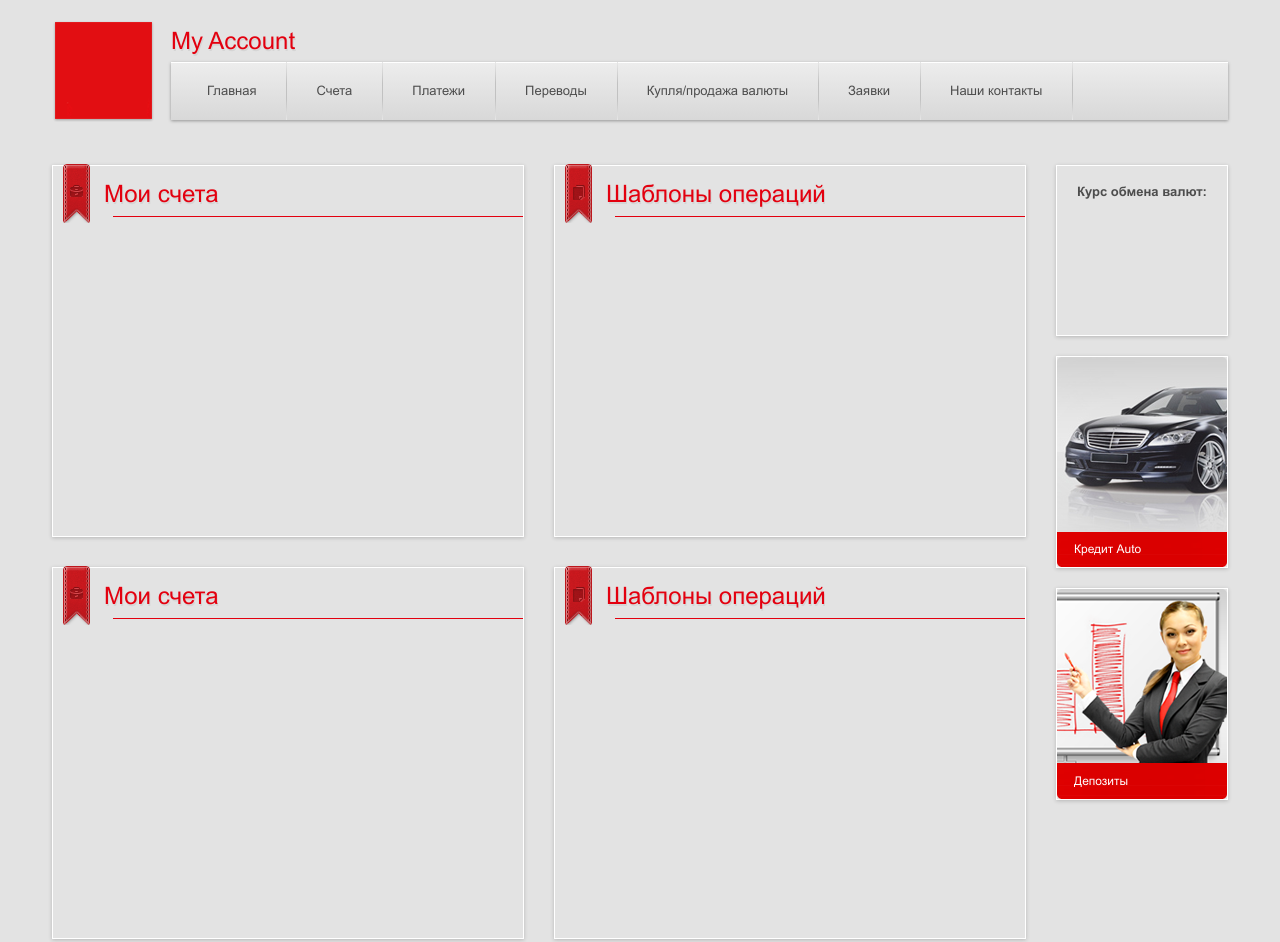
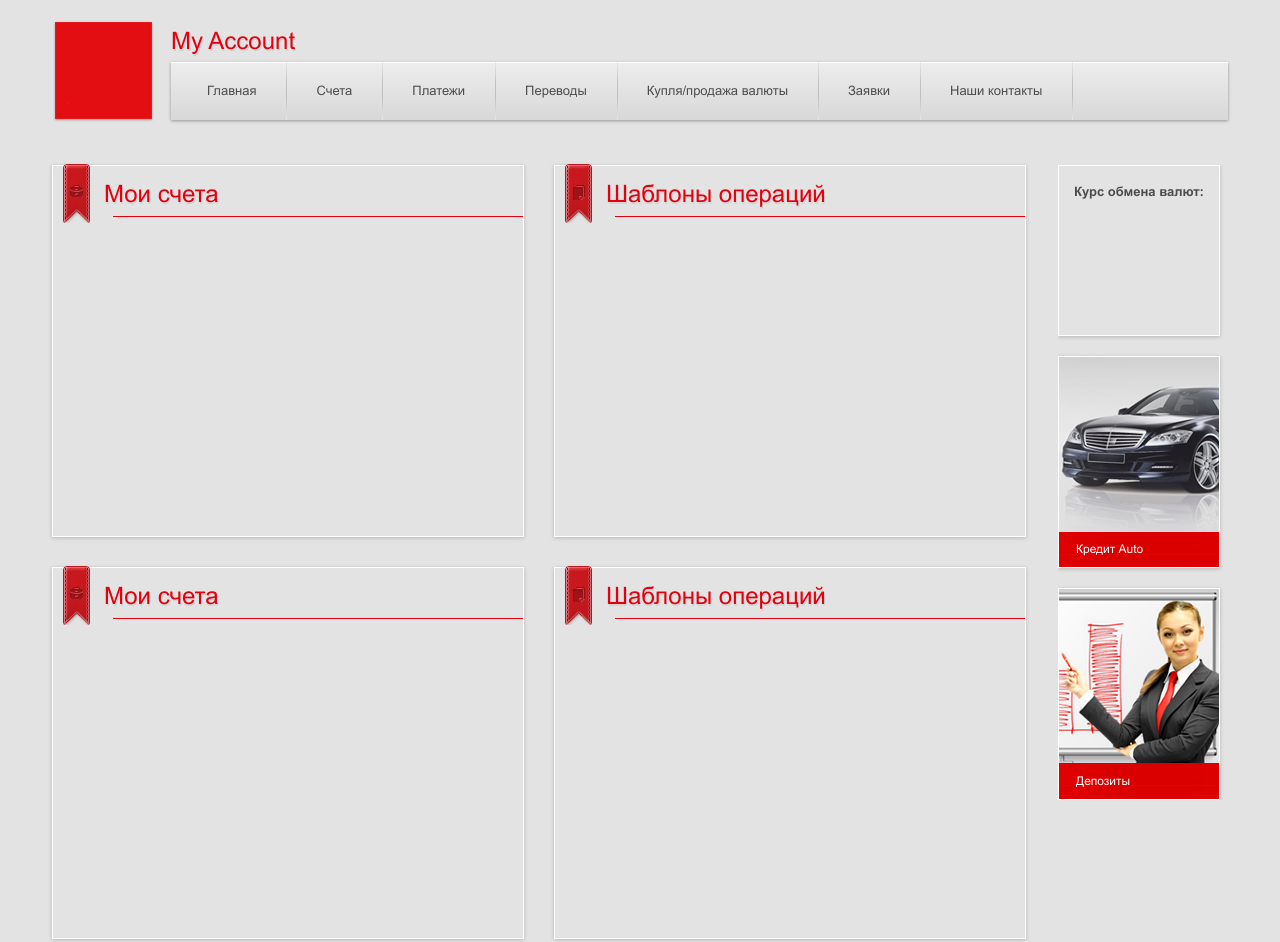
Before and after one commit to bek-app/main, a plain HTML site: page index.html in a window 1280 px wide. Shown: the top 942 px of the page. Drawn offline with nearby package versions, Linux system fonts and the light colour scheme.

Commit message:
descktop

```diff
--- a/index.html
+++ b/index.html
@@ -146,7 +146,7 @@
 
                 </div>
                 <div class="sidebar">
-                    <div class="sidebar-wrapper">
+                    <div class="sidebar-inner">
                         <div class="currency">
                             <h3> Курс обмена валют:
                             </h3>
--- a/sass/style.scss
+++ b/sass/style.scss
@@ -72,7 +72,8 @@ body {
 .content {
     .content-wrap {
         margin-top: 40px;
-        position: relative;
+        display: flex;
+        // position: relative;
         .content-blocks {
             display: flex;
             flex-wrap: wrap;
@@ -118,14 +119,16 @@ body {
             }
         }
         .sidebar {
-            position: absolute;
-            top: 0;
-            right: 0;
-            .sidebar-wrapper {
-                position: fixed;
-                transform: translateX(-100%);
+            max-width: 170px;
+            width: 100%;
+            height: 100%; // experiment with this value, try changing to 110vh
+            overflow: auto;
+            position: -webkit-sticky;
+            position: sticky;
+            top: 5%;
+            .sidebar-inner {
                 .currency {
-                    width: 170px;
+                    width: 160px;
                     height: 169px;
                     box-shadow: 0 1px 4px rgba(0, 0, 0, 0.2);
                     border: 1px solid #ffffff;
@@ -142,7 +145,7 @@ body {
                     }
                 }
                 .credit {
-                    width: 170px;
+                    width: 160px;
                     height: 210px;
                     box-shadow: 0 1px 4px rgba(0, 0, 0, 0.2);
                     border: 1px solid #ffffff;
@@ -160,7 +163,7 @@ body {
                 .deposits {
                     display: flex;
                     align-items: flex-end;
-                    width: 170px;
+                    width: 160px;
                     height: 210px;
                     box-shadow: 0 1px 4px rgba(0, 0, 0, 0.2);
                     border: 1px solid #ffffff;
```
Also changed, not shown: sass/_dropdown.scss (+11 -1 lines), css/style.min.css.
